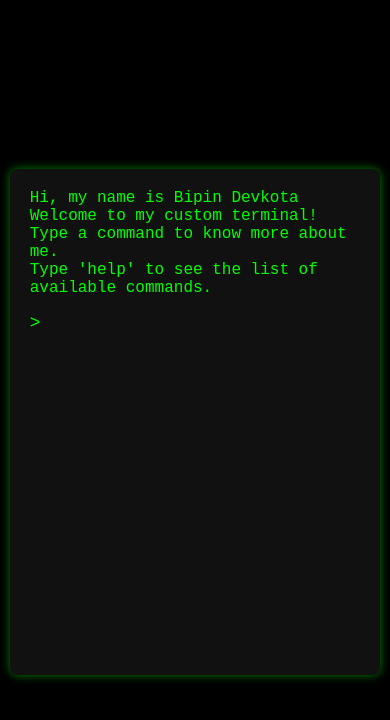
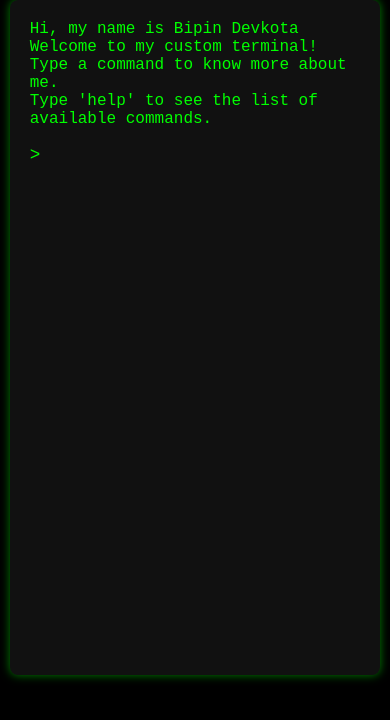
Before and after one commit to devkotab/personal-website-y2025, a Next.js app: page / in a window 390 px wide. Shown: the top 720 px of the page. Built offline with nearby package versions, Linux system fonts and the light colour scheme.

Commit message:
Improve mobile UI

```diff
--- a/app/styles/terminal.module.css
+++ b/app/styles/terminal.module.css
@@ -1,11 +1,11 @@
 .body {
   margin: 0;
-  padding: 0;
+  padding-top: 25;
   font-family: monospace;
   background-color: #000;
   color: #0f0;
   display: flex;
-  align-items: center;
+  align-items: flex-start;
   justify-content: center;
   height: 100vh;
   overflow: hidden;
@@ -19,7 +19,7 @@
   border-radius: 8px;
   box-shadow: 0 0 10px rgba(0, 255, 0, 0.5);
   overflow-y: auto;
-  height: 70vh;
+  height: calc(100vh - 40px);
   max-height: 80vh;
 }
 
@@ -58,7 +58,7 @@
 @media (max-width: 768px) {
   .terminal {
     width: 95%;
-    height: 60vh;
+    height: 95%;
   }
 
   .prompt,
```
